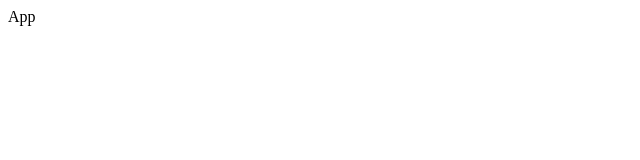
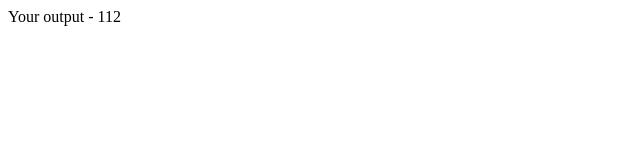
Before and after one commit to steamnp/bfd42, a React (Vite) app: page / in a window 1280 px wide. Shown: the top 160 px of the page, without its empty margins (0-640 px from the left). Built offline with nearby package versions, Linux system fonts and the light colour scheme.

Commit message:
your output

```diff
--- a/src/App.jsx
+++ /dev/null
@@ -1,5 +0,0 @@
-function App() {
-  return <div>App</div>;
-}
-
-export default App;
--- a/src/main.jsx
+++ b/src/main.jsx
@@ -1,9 +1,9 @@
 import React from "react";
 import ReactDOM from "react-dom/client";
-import App from "./App.jsx";
+import Home from "./pages/home/home";
 
 ReactDOM.createRoot(document.getElementById("root")).render(
   <React.StrictMode>
-    <App />
+    <Home />
   </React.StrictMode>
 );
--- a/src/pages/home/home.jsx
+++ b/src/pages/home/home.jsx
@@ -1,5 +1,8 @@
+import addNumber from "../../utils/number";
+
 function Home() {
-  return <div>Home</div>;
+  const totalNumber = addNumber(54, 58);
+  return <div>Your output - {totalNumber}</div>;
 }
 
 export default Home;
```
